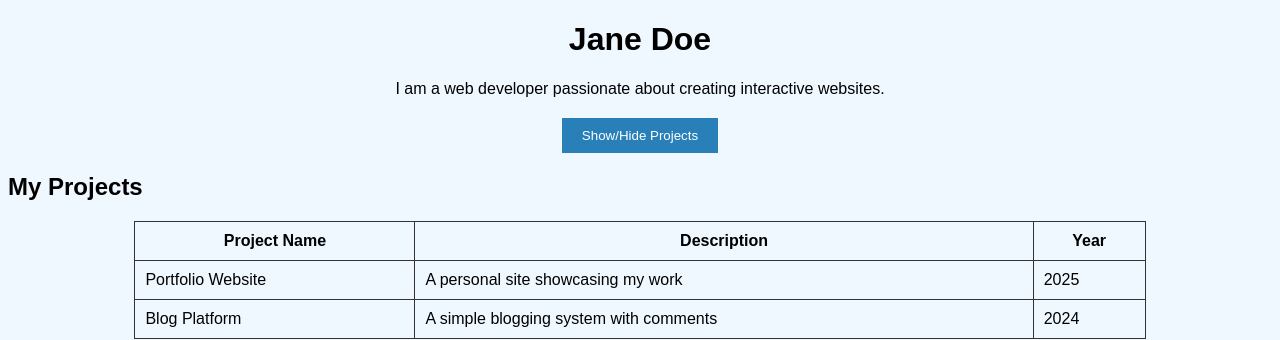
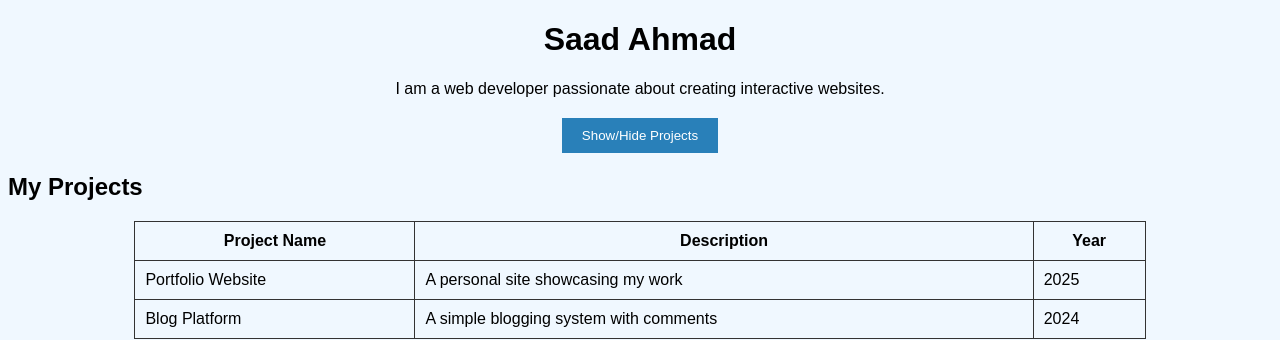
Before and after one commit to Saad-Ahmad-code/Workspace, a plain HTML site: page index.html in a window 1280 px wide. Shown: the top 340 px of the page. Drawn offline with Linux system fonts and the light colour scheme.

Commit message:
Update portfolio owner name to Saad Ahmad

```diff
--- a/index.html
+++ b/index.html
@@ -46,7 +46,7 @@
 </head>
 
 <body>
-    <h1>Jane Doe</h1>
+    <h1>Saad Ahmad</h1>
     <p style="text-align:center;">I am a web developer passionate about creating interactive websites.</p>
 
     <button onclick="toggleProjects()">Show/Hide Projects</button>
```
